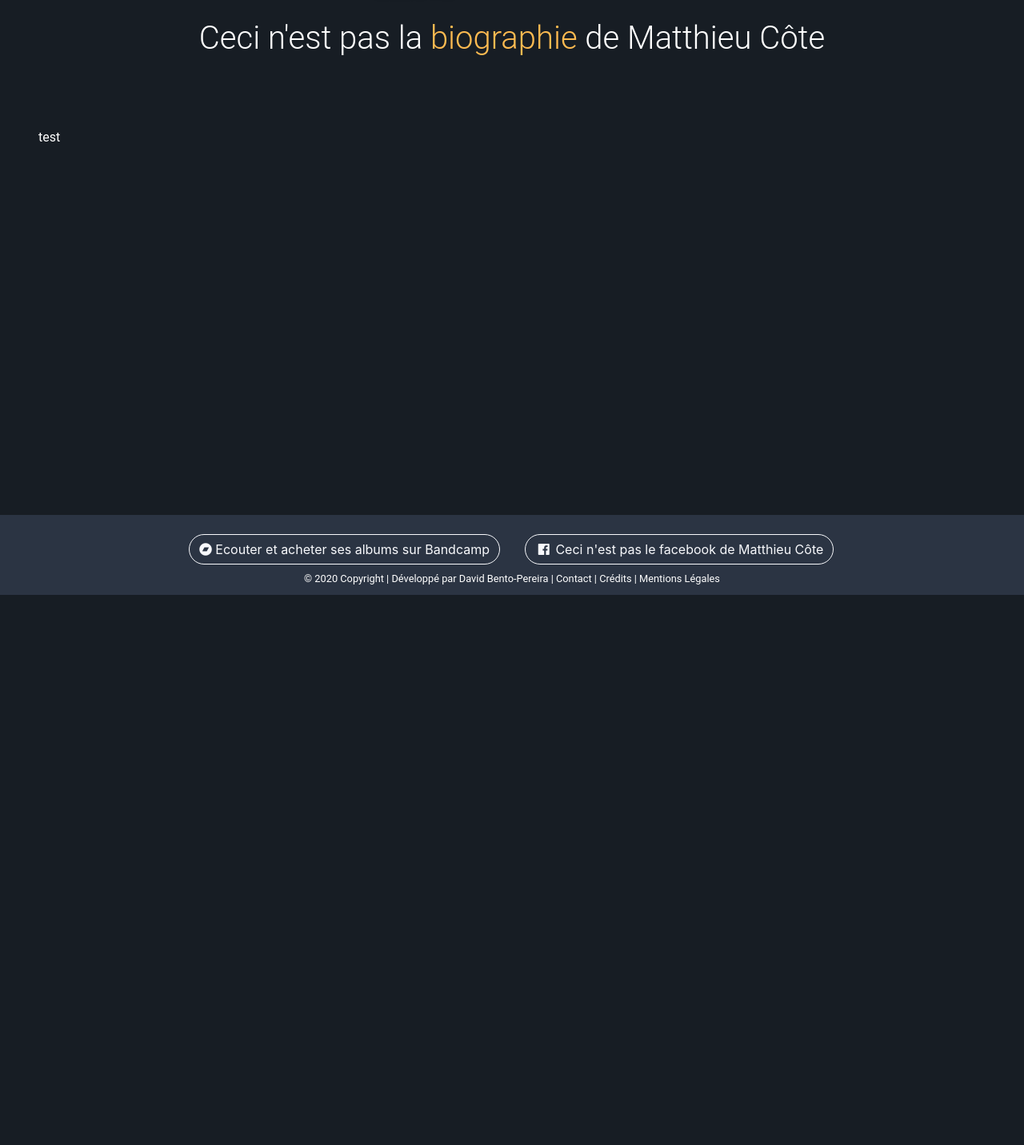
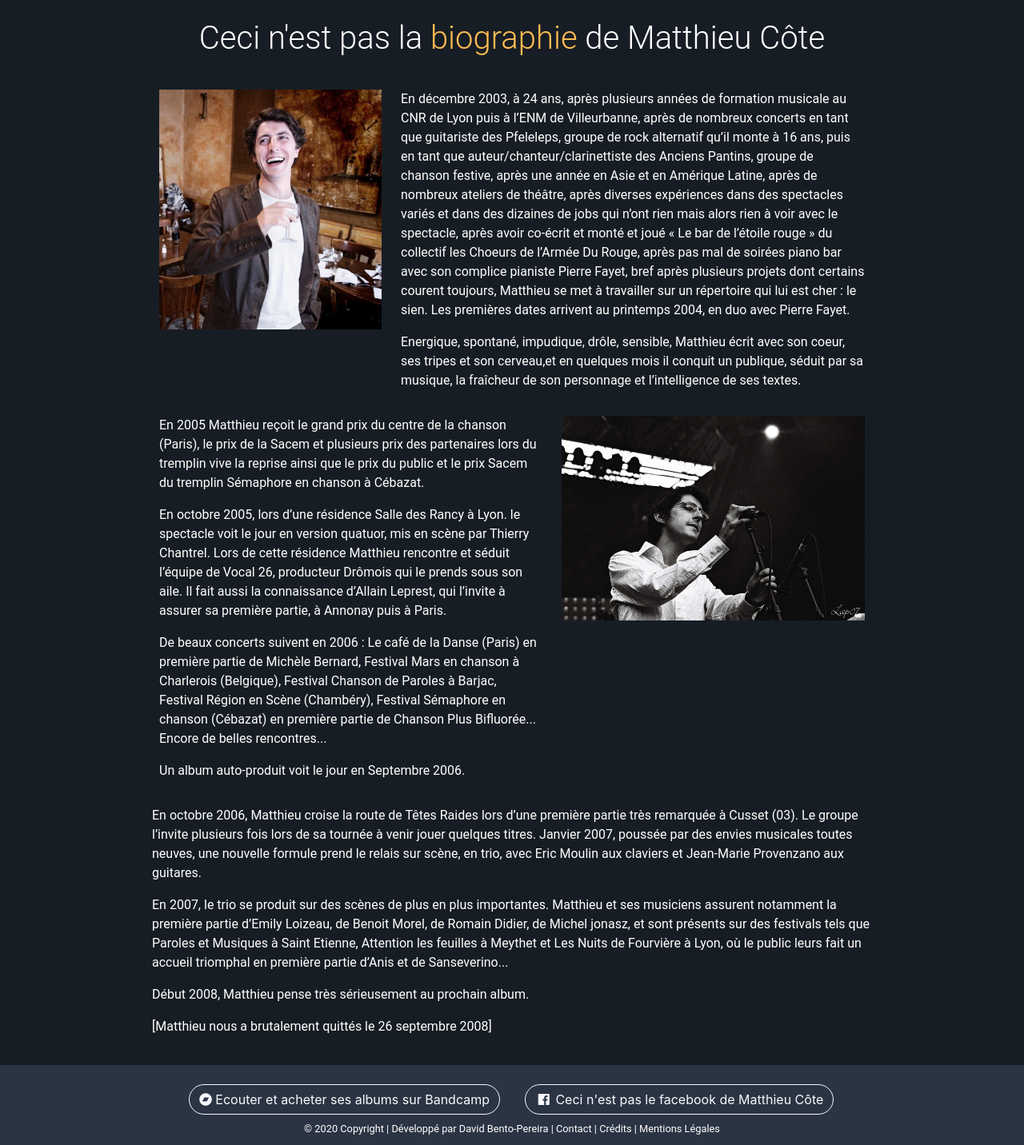
Before and after one commit to davidBentoPereira/matthieu-cote, a Symfony app: template templates/front/biographie.html.twig in a window 1280 px wide. Shown: the part 56-1488 px from the top of the page at 80% size. Before the commit the page ends 800 px from the top, so only its background shows below. Run offline with Twig, Linux system fonts and the light colour scheme; the template is opened without the code that fills it, so the values that code supplies are empty; some libraries are stand-ins or nearby versions.

Commit message:
Add content page 'Biographie'

```diff
--- a/templates/front/biographie.html.twig
+++ b/templates/front/biographie.html.twig
@@ -4,4 +4,86 @@
 {% block h1_title %}Ceci n'est pas la <span id="main_title_emphisised">biographie</span> de Matthieu Côte{% endblock %}
 {% block body %}
 
+    <div class="row justify-content-center">
+        <div class="col-3">
+            <img src="{{ asset('img/matthieu_cote_pictures_1.jpg') }}" class="img-fluid" alt="Mathhieu Côte souriant, un verre à la main">
+        </div>
+
+        <div class="col-6">
+            <p>
+                En décembre 2003, à 24 ans, après plusieurs années de formation musicale au CNR de Lyon puis à l’ENM de
+                Villeurbanne, après de nombreux concerts en tant que guitariste des Pfeleleps, groupe de rock alternatif
+                qu’il monte à 16 ans, puis en tant que auteur/chanteur/clarinettiste des Anciens Pantins, groupe de
+                chanson festive, après une année en Asie et en Amérique Latine, après de nombreux ateliers de théâtre,
+                après diverses expériences dans des spectacles variés et dans des dizaines de jobs qui n’ont rien mais
+                alors rien à voir avec le spectacle, après avoir co-écrit et monté et joué « Le bar de l’étoile rouge »
+                du collectif les Choeurs de l’Armée Du Rouge, après pas mal de soirées piano bar avec son complice
+                pianiste Pierre Fayet, bref après plusieurs projets dont certains courent toujours, Matthieu se met
+                à travailler sur un répertoire qui lui est cher : le sien. Les premières dates arrivent au printemps
+                2004, en duo avec Pierre Fayet.
+            </p>
+
+            <p>
+                Energique, spontané, impudique, drôle, sensible, Matthieu écrit avec son coeur, ses tripes et son
+                cerveau,et en quelques mois il conquit un publique, séduit par sa musique, la fraîcheur de son
+                personnage et l’intelligence de ses textes.
+            </p>
+        </div>
+    </div>
+
+    <div class="row justify-content-center mt-3">
+        <div class="col-5">
+            <p>
+                En 2005 Matthieu reçoit le grand prix du centre de la chanson (Paris), le prix de la Sacem et
+                plusieurs prix des partenaires lors du tremplin vive la reprise ainsi que le prix du public et
+                le prix Sacem du tremplin Sémaphore en chanson à Cébazat.
+            </p>
+            <p>
+                En octobre 2005, lors d’une résidence Salle des Rancy à Lyon. le spectacle voit le jour en version
+                quatuor, mis en scène par Thierry Chantrel. Lors de cette résidence Matthieu rencontre et séduit
+                l’équipe de Vocal 26, producteur Drômois qui le prends sous son aile. Il fait aussi la
+                connaissance d’Allain Leprest, qui l’invite à assurer sa première partie, à Annonay puis à Paris.
+            </p>
+            <p>
+                De beaux concerts suivent en 2006 : Le café de la Danse (Paris) en première partie de
+                Michèle Bernard, Festival Mars en chanson à Charlerois (Belgique), Festival Chanson de
+                Paroles à Barjac, Festival Région en Scène (Chambéry), Festival Sémaphore en chanson (Cébazat)
+                en première partie de Chanson Plus Bifluorée... Encore de belles rencontres...
+            </p>
+            <p>
+                Un album auto-produit voit le jour en Septembre 2006.
+            </p>
+        </div>
+
+        <div class="col-4">
+            <img src="{{ asset('img/matthieu_cote_micro.jpg') }}" class="img-fluid" alt="Mathhieu Côte souriant, un verre à la main">
+        </div>
+
+        <div class="row justify-content-center mt-3">
+            <div class="col-9">
+                <p>
+                    En octobre 2006, Matthieu croise la route de Têtes Raides lors d’une première partie très
+                    remarquée à Cusset (03). Le groupe l’invite plusieurs fois lors de sa tournée à venir jouer
+                    quelques titres. Janvier 2007, poussée par des envies musicales toutes neuves, une nouvelle
+                    formule prend le relais sur scène, en trio, avec Eric Moulin aux claviers et Jean-Marie
+                    Provenzano aux guitares.
+                </p>
+                <p>
+                    En 2007, le trio se produit sur des scènes de plus en plus importantes. Matthieu et ses
+                    musiciens assurent notamment la première partie d’Emily Loizeau, de Benoit Morel, de
+                    Romain Didier, de Michel jonasz, et sont présents sur des festivals tels que Paroles et
+                    Musiques à Saint Etienne, Attention les feuilles à Meythet et Les Nuits de Fourvière à
+                    Lyon, où le public leurs fait un accueil triomphal en première partie d’Anis et de
+                    Sanseverino...
+                </p>
+                <p>
+                    Début 2008, Matthieu pense très sérieusement au prochain album.
+                </p>
+                <p>
+                    [Matthieu nous a brutalement quittés le 26 septembre 2008]
+                </p>
+            </div>
+        </div>
+    </div>
+
 {% endblock %}
```
Also changed, not shown: public/img/matthieu_cote_micro.jpg (added), public/img/matthieu_cote_pictures_1.jpg (added).
